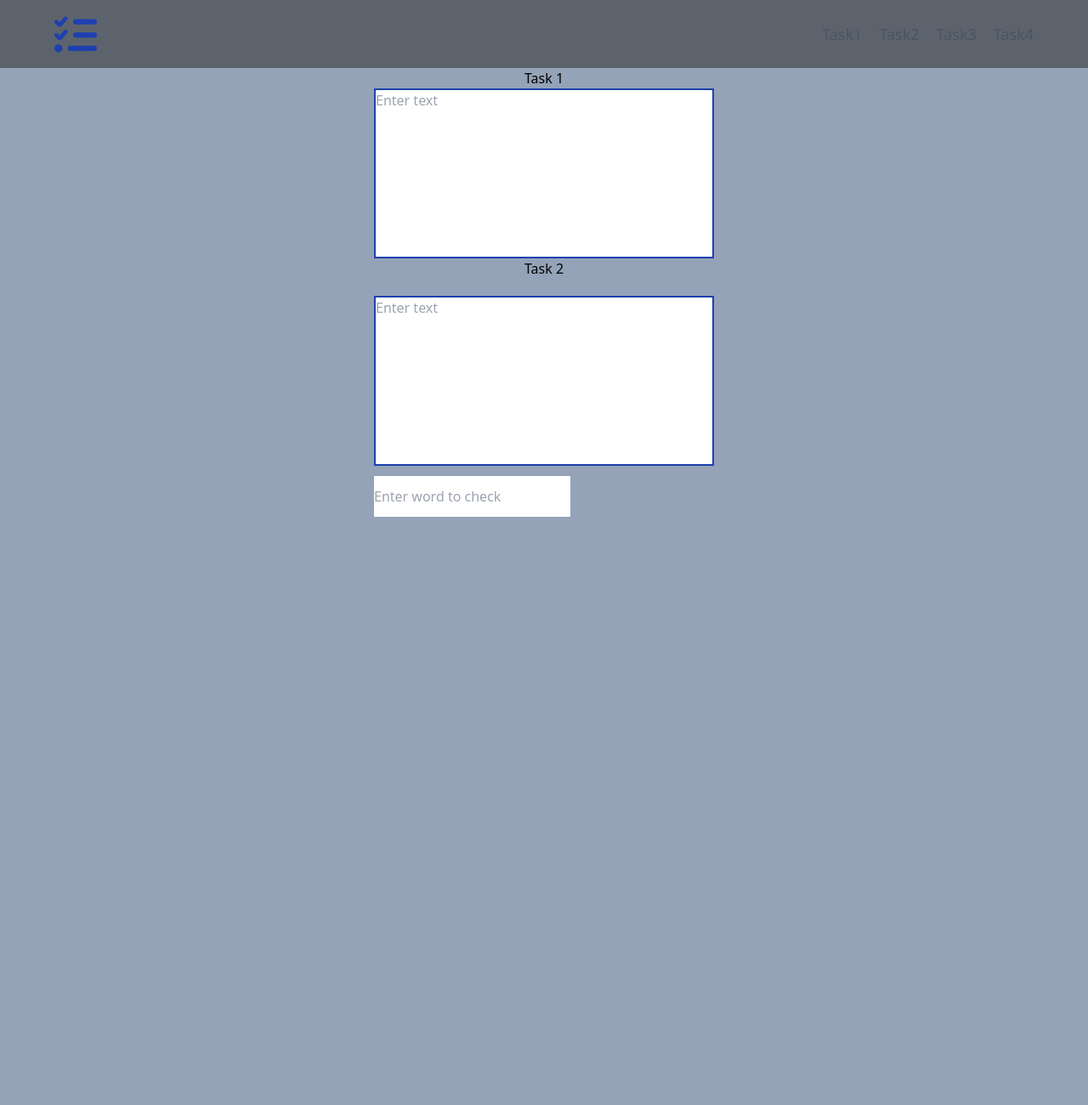
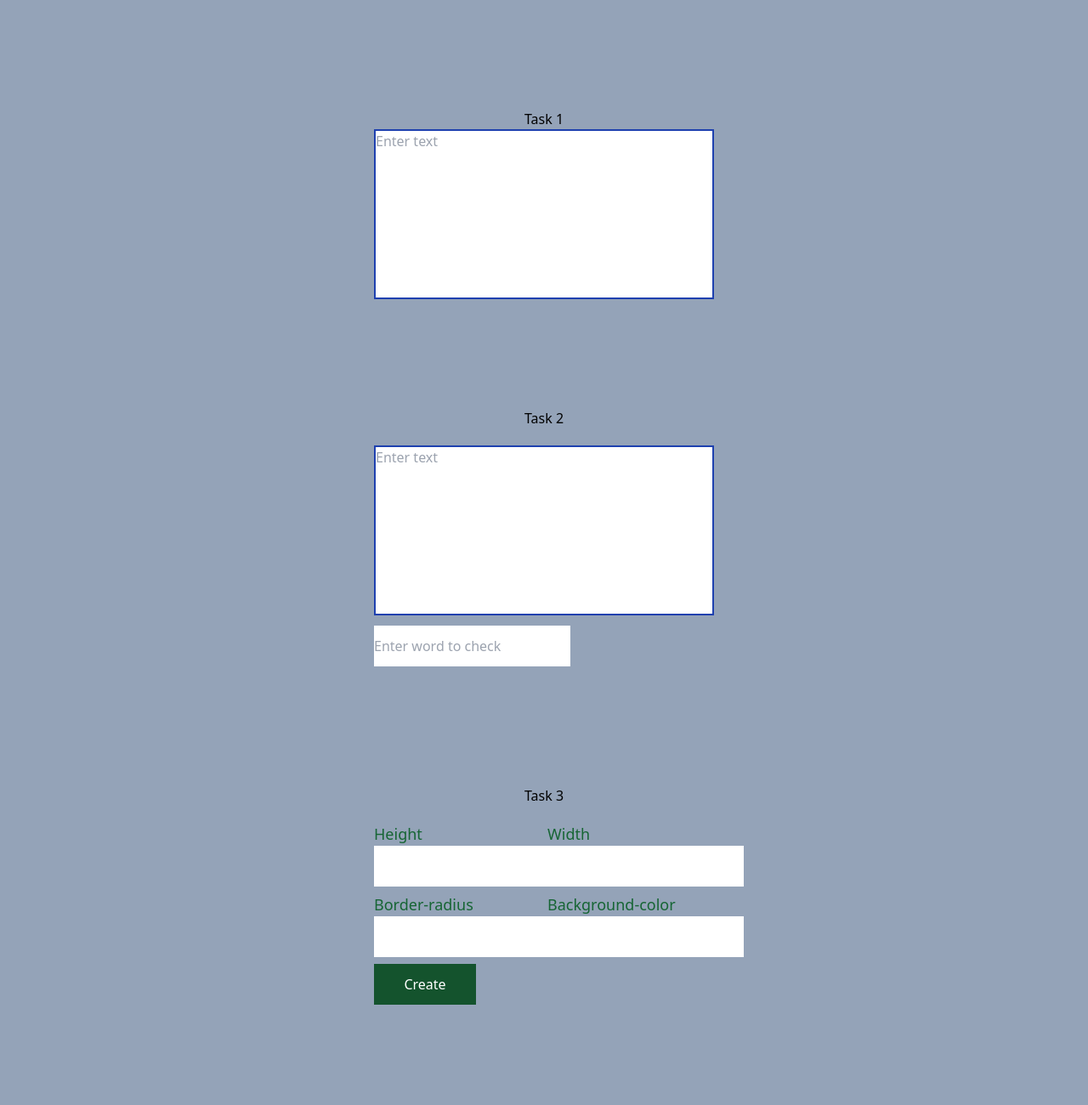
Before and after one commit to alienorar/OnkeyUp, a website: page index.html in a window 1280 px wide. Shown: the top 1300 px of the page at 85% size. Before the commit the page ends 800 px from the top, so only its background shows below. Drawn offline with nearby package versions, Linux system fonts and the light colour scheme.

Commit message:
task 3 added

```diff
--- a/index.html
+++ b/index.html
@@ -12,45 +12,19 @@
 <body class="bg-slate-400">
     <style>
         .custom-container {
-            margin: 0 auto;
+            margin: 10% auto;
             width: 90%;
         }
     </style>
-    <!-- Header -->
-    <header class="sticky top-0 left-0 right-0 h-[80px] bg-[#2f2f308d] ">
-        <nav class="custom-container flex justify-between items-center flex-row py-4">
-            <div class="w-50%">
-                <a href="./index.html"><i class="fa-solid fa-list-check text-[50px] text-blue-800"></i></a>
-            </div>
-            <ul class="lg:flex gap-[20px]">
-                <li
-                    class="text-[18px] text-gray-600 border-b-[2px] border-b-transparent hover:text-blue-900 hover:border-b-[2px] hover:border-b-blue-700">
-                    <a href="#task1">Task1</a>
-                </li>
-                <li
-                    class="text-[18px] text-gray-600 border-b-[2px] border-b-transparent hover:text-blue-900 hover:border-b-[2px] hover:border-b-blue-700">
-                    <a href="#task2">Task2</a>
-                </li>
-                <li
-                    class="text-[18px] text-gray-600 border-b-[2px] border-b-transparent hover:text-blue-900 hover:border-b-[2px] hover:border-b-blue-700">
-                    <a href="#">Task3</a>
-                </li>
-                <li
-                    class="text-[18px] text-gray-600 border-b-[2px] border-b-transparent hover:text-blue-900 hover:border-b-[2px] hover:border-b-blue-700">
-                    <a href="#">Task4</a>
-                </li>
-            </ul>
-
-        </nav>
-    </header>
-    <!-- Header end-->
 
     <main>
         <!-- task1 -->
-        <section class="custom-container h-100 my-10" id="task1">
+        <section class="custom-container h-100 my-10 mt-10" id="task1">
             <div class="card flex justify-center items-center flex-col">
                 <h1>Task 1</h1>
-                <textarea  placeholder="Enter text"  id="textarea" class="resize-none border-[2px] border-blue-800 h-[200px] w-[400px]" onkeyup = "countText(event)"></textarea>
+                <textarea placeholder="Enter text" id="textarea"
+                    class="resize-none border-[2px] border-blue-800 h-[200px] w-[400px]"
+                    onkeyup="countText(event)"></textarea>
                 <p id="count" class="text-[30px]"></p>
             </div>
         </section>
@@ -61,16 +35,61 @@
         <section class="custom-container h-100 my-10" id="task2">
             <div class="card flex justify-center items-center flex-col gap-5">
                 <h1>Task 2</h1>
-               <div class="flex flex-col items-start gap-3">
+                <div class="flex flex-col items-start gap-3">
 
-                <textarea placeholder="Enter text" id="textarea_nd" class="resize-none border-[2px] border-blue-800 h-[200px] w-[400px]"></textarea>
-                <input type="text" placeholder="Enter word to check" class="py-3" id="wordToCheck" onkeyup="checkText()" >
-                <p id="result" class="text-[30px]"></p>
-               </div>
+                    <textarea placeholder="Enter text" id="textarea_nd"
+                        class="resize-none border-[2px] border-blue-800 h-[200px] w-[400px]"></textarea>
+                    <input type="text" placeholder="Enter word to check" class="py-3" id="wordToCheck"
+                        onkeyup="checkText()">
+                    <p id="result" class="text-[30px]"></p>
+                </div>
             </div>
         </section>
         <!-- Task 2 end-->
 
+        <!-- Task 3 -->
+        <section class="custom-container h-100 my-10 flex justify-center items-center flex-col" id="task3">
+            <div class="card flex justify-center items-center flex-col gap-5 w-[400px]">
+                <h1>Task 3</h1>
+                <div class="grid grid-cols-2 items-center gap-2 justify-center">
+                   <div >
+                    <label class="text-[18px] text-green-800"> Height</label>
+                    <input type="number" id="height"  class="py-3">
+                   </div>
+                   <div>
+                    <label class="text-[18px] text-green-800">Width</label>
+                    <input type="number" id="width" class="py-3">
+                   </div>
+                   <div>
+                    <label class="text-[18px] text-green-800">Border-radius</label>
+                    <input type="number" id="border-radius" class="py-3">
+                   </div>
+                   <div>
+                    <label class="text-[18px] text-green-800">Background-color</label>
+                    <input type="text" id="bg-color" class="py-3">
+                   </div>
+                   <button id="create" class="py-3 text-white w-[120px] bg-green-900">Create</button>
+
+                </div>
+                <div  id="box"></div>
+            </div>
+        </section>
+        <!-- Task 3 end-->
+
+        <!-- Task 4 -->
+<section class="custom-container h-100 my-10" id="task2">
+    <div class="card flex justify-center items-center flex-col gap-5">
+        <h1>Task 2</h1>
+        <div class="flex flex-col items-start gap-3">
+
+            <textarea placeholder="Enter text" id="textarea_nd"
+                class="resize-none border-[2px] border-blue-800 h-[200px] w-[400px]"></textarea>
+            <input type="text" placeholder="Enter word to check" class="py-3" id="wordToCheck" onkeyup="checkText()">
+            <p id="result" class="text-[30px]"></p>
+        </div>
+    </div>
+</section>
+        <!-- Task 4 -->
 
 
     </main>
--- a/index.js
+++ b/index.js
@@ -1,29 +1,56 @@
+// task 1
 const textarea = document.getElementById("textarea").value
-// const length = textarea.length
 const count = document.getElementById("count")
 
- function countText(event) {
+function countText(event) {
   event.preventDefault()
   let el = event.target.value
-    count.innerHTML = el.split(" ").map((item, index) => (item !== "" && item !== ",", index ++)).length +  "words you entered"
+  count.innerHTML = el.split(" ").map((item, index) => (item !== "" && item !== ",", index++)).length + "words you entered"
 
 }
 
+// TAsk 2
 const textareaSecond = document.getElementById("textarea_nd")
-const result  = document.getElementById("result")
+const result = document.getElementById("result")
 const wordToCheck = document.getElementById("wordToCheck")
 const check = document.getElementById("check")
 
- function checkText() {
+function checkText() {
   let text = textareaSecond.value
   let textToCheck = text.split(" ")
   let word = wordToCheck.value
+  if (word !== "") {
     if (textToCheck.includes(word)) {
       result.innerHTML = "bor"
-     result.style.color = "green"
+      result.style.color = "green"
     }
-    else{
+    else {
       result.innerHTML = "yuq"
       result.style.color = "red"
     }
   }
+
+}
+
+
+// task 3
+
+const create = document.getElementById("create")
+create.addEventListener("click", function createElement(e) {
+  e.preventDefault()
+  const height = document.getElementById("height").value
+  const width = document.getElementById("width").value
+  const borderRadius = document.getElementById("border-radius").value
+  const backgroundColor = document.getElementById("bg-color").value
+  const box = document.getElementById("box")
+
+  box.style.height = height + "px"
+  box.style.width = width + "px"
+  box.style.borderRadius = borderRadius + "px"
+  box.style.backgroundColor = backgroundColor
+
+  document.innerText = box
+
+})
+
+// task 4
```
